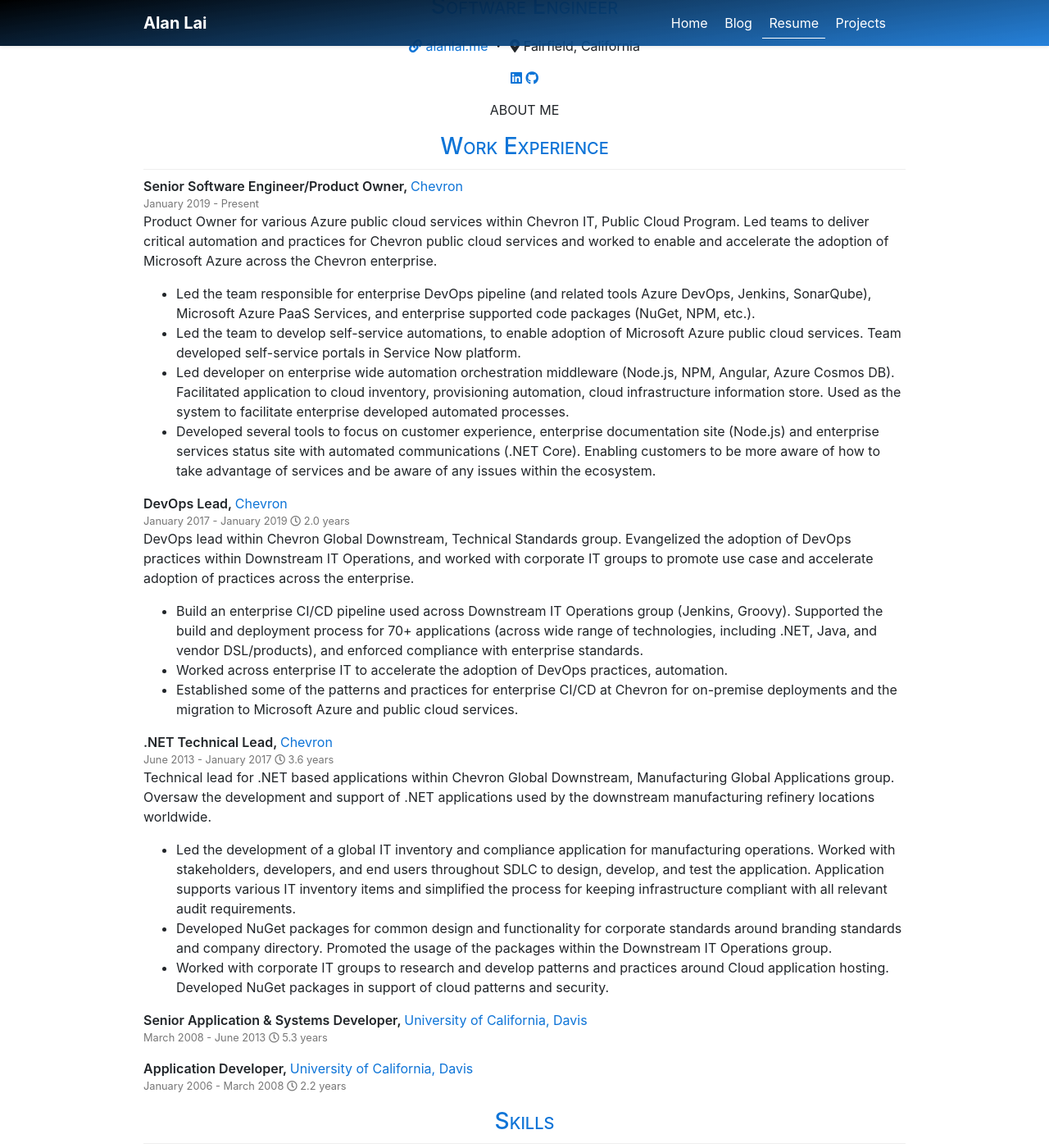
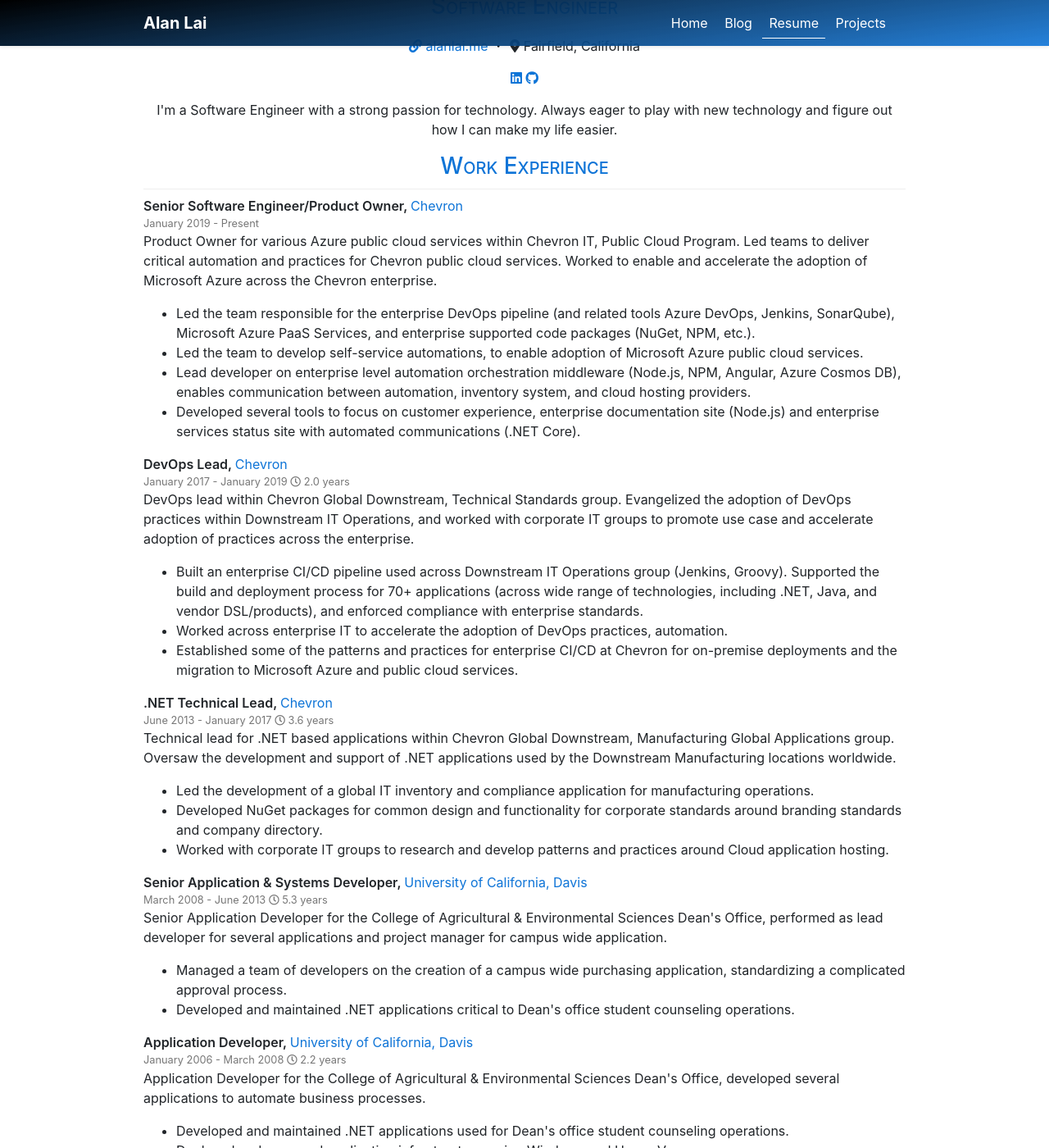
Before and after one commit to anlai/anlai.github.com, a Jekyll site: the page built from resume/index.html, in a window 1280 px wide and 1400 px high, scrolled down 355 px. Shown: the whole window at 82% size. Built offline with Jekyll 4.4.1, drawn with Linux system fonts in a browser that asks for light colours; nearby versions of some CDN libraries; some of the changed text lies outside the part shown.

Commit message:
updated resume

```diff
--- a/_config.yml
+++ b/_config.yml
@@ -5,11 +5,7 @@
 owner: Alan Lai
 email: alan.lai@outlook.com
 description: >- # this means to ignore newlines until "baseurl:"
-
-
-  Write an awesome description for your new site here. You can edit this
-  line in _config.yml. It will appear in your document head meta (for
-  Google search results) and in your feed.xml site description.
+  I'm a Software Engineer with a strong passion for technology. Always eager to play with new technology and figure out how I can make my life easier.
 baseurl: "/" # the subpath of your site, e.g. /blog
 url: "https://anlai.github.io" # the base hostname & protocol for your site, e.g. http://example.com
 
--- a/_data/resume.json
+++ b/_data/resume.json
@@ -3,7 +3,7 @@
         "name": "Alan Lai",
         "label": "Software Engineer",
         "website": "alanlai.me",
-        "summary": "ABOUT ME",
+        "summary": "I'm a Software Engineer with a strong passion for technology. Always eager to play with new technology and figure out how I can make my life easier.",
         "location": {
             "city": "Fairfield",
             "postalCode": "CA 94534",
@@ -30,12 +30,12 @@
             "website": "https://chevron.com",
             "startDate": "2019-01-01",
             "endDate": "",
-            "summary": "Product Owner for various Azure public cloud services within Chevron IT, Public Cloud Program.  Led teams to deliver critical automation and practices for Chevron public cloud services and worked to enable and accelerate the adoption of Microsoft Azure across the Chevron enterprise.",
+            "summary": "Product Owner for various Azure public cloud services within Chevron IT, Public Cloud Program.  Led teams to deliver critical automation and practices for Chevron public cloud services. Worked to enable and accelerate the adoption of Microsoft Azure across the Chevron enterprise.",
             "highlights": [
-                "Led the team responsible for enterprise DevOps pipeline (and related tools Azure DevOps, Jenkins, SonarQube), Microsoft Azure PaaS Services, and enterprise supported code packages (NuGet, NPM, etc.).",
-                "Led the team to develop self-service automations, to enable adoption of Microsoft Azure public cloud services.  Team developed self-service portals in Service Now platform.",
-                "Led developer on enterprise wide automation orchestration middleware (Node.js, NPM, Angular, Azure Cosmos DB).  Facilitated application to cloud inventory, provisioning automation, cloud infrastructure information store.  Used as the system to facilitate enterprise developed automated processes.",
-                "Developed several tools to focus on customer experience, enterprise documentation site (Node.js) and enterprise services status site with automated communications (.NET Core).  Enabling customers to be more aware of how to take advantage of services and be aware of any issues within the ecosystem."
+                "Led the team responsible for the enterprise DevOps pipeline (and related tools Azure DevOps, Jenkins, SonarQube), Microsoft Azure PaaS Services, and enterprise supported code packages (NuGet, NPM, etc.).",
+                "Led the team to develop self-service automations, to enable adoption of Microsoft Azure public cloud services.",
+                "Lead developer on enterprise level automation orchestration middleware (Node.js, NPM, Angular, Azure Cosmos DB), enables communication between automation, inventory system, and cloud hosting providers.",
+                "Developed several tools to focus on customer experience, enterprise documentation site (Node.js) and enterprise services status site with automated communications (.NET Core)."
             ]
         },
         {
@@ -46,7 +46,7 @@
             "endDate": "2019-01-01",
             "summary": "DevOps lead within Chevron Global Downstream, Technical Standards group.  Evangelized the adoption of DevOps practices within Downstream IT Operations, and worked with corporate IT groups to promote use case and accelerate adoption of practices across the enterprise.",
             "highlights": [
-                "Build an enterprise CI/CD pipeline used across Downstream IT Operations group (Jenkins, Groovy).  Supported the build and deployment process for 70+ applications (across wide range of technologies, including .NET, Java, and vendor DSL/products), and enforced compliance with enterprise standards.",
+                "Built an enterprise CI/CD pipeline used across Downstream IT Operations group (Jenkins, Groovy).  Supported the build and deployment process for 70+ applications (across wide range of technologies, including .NET, Java, and vendor DSL/products), and enforced compliance with enterprise standards.",
                 "Worked across enterprise IT to accelerate the adoption of DevOps practices, automation.",
                 "Established some of the patterns and practices for enterprise CI/CD at Chevron for on-premise deployments and the migration to Microsoft Azure and public cloud services."
             ]
@@ -57,11 +57,11 @@
             "website": "https://chevron.com",
             "startDate": "2013-06-01",
             "endDate": "2017-01-01",
-            "summary": "Technical lead for .NET based applications within Chevron Global Downstream, Manufacturing Global Applications group.  Oversaw the development and support of .NET applications used by the downstream manufacturing refinery locations worldwide.",
+            "summary": "Technical lead for .NET based applications within Chevron Global Downstream, Manufacturing Global Applications group.  Oversaw the development and support of .NET applications used by the Downstream Manufacturing locations worldwide.",
             "highlights": [
-                "Led the development of a global IT inventory and compliance application for manufacturing operations.  Worked with stakeholders, developers, and end users throughout SDLC to design, develop, and test the application.  Application supports various IT inventory items and simplified the process for keeping infrastructure compliant with all relevant audit requirements.",
-                "Developed NuGet packages for common design and functionality for corporate standards around branding standards and company directory.  Promoted the usage of the packages within the Downstream IT Operations group.",
-                "Worked with corporate IT groups to research and develop patterns and practices around Cloud application hosting.  Developed NuGet packages in support of cloud patterns and security."
+                "Led the development of a global IT inventory and compliance application for manufacturing operations.",
+                "Developed NuGet packages for common design and functionality for corporate standards around branding standards and company directory.",
+                "Worked with corporate IT groups to research and develop patterns and practices around Cloud application hosting."
             ]
         },
         {
@@ -70,8 +70,11 @@
             "website": "https://ucdavis.edu",
             "startDate": "2008-03-01",
             "endDate": "2013-06-01",
-            "summary": "",
-            "highlights": []
+            "summary": "Senior Application Developer for the College of Agricultural & Environmental Sciences Dean's Office, performed as lead developer for several applications and project manager for campus wide application.",
+            "highlights": [
+                "Managed a team of developers on the creation of a campus wide purchasing application, standardizing a complicated approval process.",
+                "Developed and maintained .NET applications critical to Dean's office student counseling operations."
+            ]
         },
         {
             "company": "University of California, Davis",
@@ -79,8 +82,11 @@
             "website": "https://ucdavis.edu",
             "startDate": "2006-01-01",
             "endDate": "2008-03-01",
-            "summary": "",
-            "highlights": []
+            "summary": "Application Developer for the College of Agricultural & Environmental Sciences Dean's Office, developed several applications to automate business processes.",
+            "highlights": [
+                "Developed and maintained .NET applications used for Dean's office student counseling operations.",
+                "Deployed and managed application infrastructure, using Windows and Hyper-V."
+            ]
         }
     ],
     "education": [
@@ -140,7 +146,8 @@
                 { "name": "WebForms", "level": "proficient" },
                 { "name": "Express", "level": "proficient" },
                 { "name": "NPM", "level": "proficient" },
-                { "name": "Docker", "level": "beginner" }
+                { "name": "Docker", "level": "beginner" },
+                { "name": "InfluxDB", "level": "beginner" }
             ]
         },
         {
@@ -156,7 +163,8 @@
                 { "name": "Azure Storage", "level": "expert" },
                 { "name": "Azure Resource Manager (ARM) Templates", "level": "proficient" },
                 { "name": "Application Insights", "level": "expert" },
-                { "name": "Send Grid", "level": "proficient" }
+                { "name": "Send Grid", "level": "proficient" },
+                { "name": "Azure CLI", "level": "proficient" }
             ]
         },
         {
@@ -192,8 +200,7 @@
                 { "name": "SAFe Agile", "level": "proficient" },
                 { "name": "Azure DevOps Work Items", "level": "proficient" },
                 { "name": "Scrum", "level": "proficient" },
-                { "name": "Agile", "level": "proficient" },
-                { "name": "Jira", "level": "proficient" }
+                { "name": "Agile", "level": "proficient" }
             ]
         }
     ],
```
